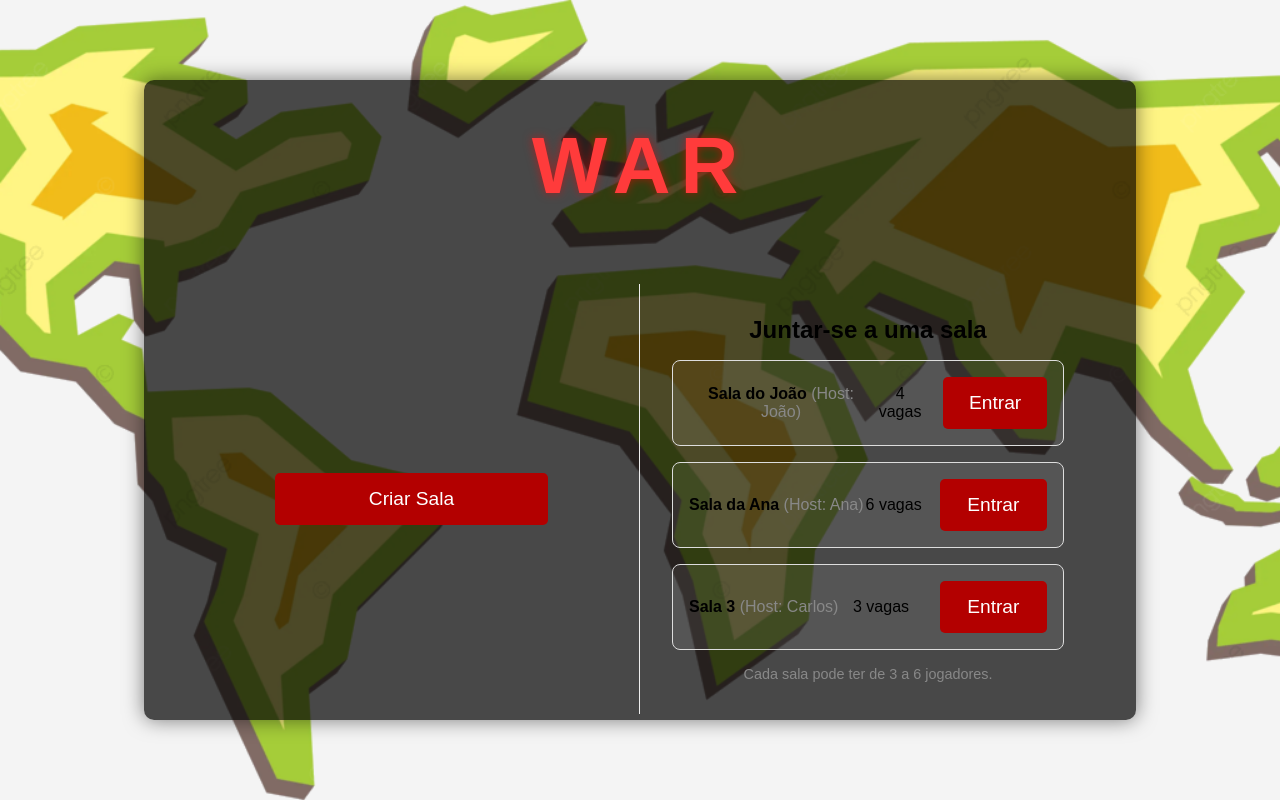
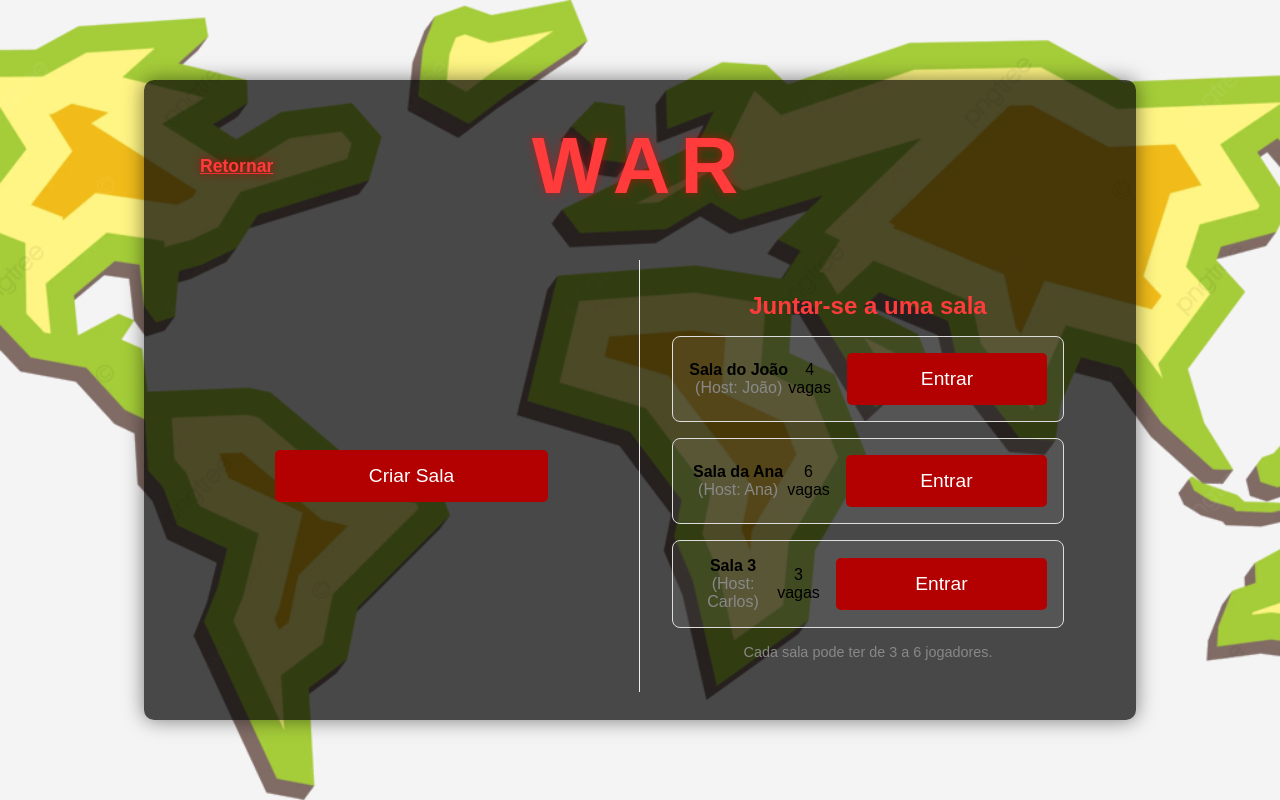
Before and after one commit to es2-uff/war-web, a React (Vite) app: page / in a window 1280 px wide. Both pictures are taken after a click on the button "Play Now". Built offline with nearby package versions, Linux system fonts and the light colour scheme; the HTML template or start-up script is replaced by a standard one.

Commit message:
Ajustes estéticos e implementação de botão de retorno para tela inicial (futuramente tela anterior).

```diff
--- a/src/assets/styles/landing.css
+++ b/src/assets/styles/landing.css
@@ -43,12 +43,17 @@ body {
 .buttons-container {
     display: flex;
     flex-direction: column;
-    gap: 20px;
+    gap: 24px;
     align-items: center;
+    width: 100%;
+    max-width: 400px;
+    margin: 0 auto;
 }
 
 .game-button {
-    width: 30%;
+    width: 100%;
+    min-width: 200px;
+    max-width: 350px;
     padding: 15px 0;
     font-size: 1.2rem;
     background-color: #b30000;
@@ -57,6 +62,7 @@ body {
     border-radius: 5px;
     cursor: pointer;
     transition: all 0.3s ease;
+    margin: 0 auto;
 }
 
 .game-button:hover {
--- a/src/components/Landing.jsx
+++ b/src/components/Landing.jsx
@@ -12,10 +12,21 @@ const Landing = () => {
 
   return (
     <div className="landing-container">
-      <div className="content-box" style={{display:'flex', flexDirection:'column', justifyContent:'flex-start', alignItems:'center', height:'80vh'}}>
-        <h1 className="title">WAR</h1>
+      <div className="content-box" style={{display:'flex', flexDirection:'column', justifyContent: 'space-between', alignItems:'center', height:'80vh'}}>
+        <div style={{display:'flex', alignItems:'center', width:'100%', justifyContent:'center', gap:'1rem', marginBottom:'1rem', position:'relative'}}>
+          <h1 className="title" style={{marginBottom:0, marginLeft: showSalas ? '0' : 'auto', marginRight: showSalas ? '0' : 'auto'}}>WAR</h1>
+          {showSalas ? (
+            <span
+              className="retornar-link"
+              style={{position:'absolute', left:'0', cursor:'pointer', fontSize:'1.1rem', color:'#ff3b3b', textShadow:'0 0 8px #b30000', fontWeight:'bold', padding:'0.5rem 1rem', borderRadius:'5px', transition:'box-shadow 0.3s', textDecoration:'underline'}}
+              onClick={() => setShowSalas(false)}
+              onMouseOver={e => e.currentTarget.style.boxShadow = '0 0 12px #ff3b3b'}
+              onMouseOut={e => e.currentTarget.style.boxShadow = 'none'}
+            >Retornar</span>
+          ) : null}
+        </div>
         {!showSalas ? (
-          <div className="buttons-container" style={{marginTop:'2rem'}}>
+          <div className="buttons-container" style={{marginTop:'2rem', marginBottom:'10vh'}}>
             <button className="game-button" onClick={() => setShowSalas(true)}>Play Now</button>
             <button className="game-button">How To Play</button>
             <button className="game-button">About</button>
@@ -27,7 +38,7 @@ const Landing = () => {
               <button className="game-button" style={{width:'60%'}}>Criar Sala</button>
             </div>
             <div style={{width:'50%', padding:'2rem', display:'flex', flexDirection:'column', height:'100%'}}>
-              <h2 style={{marginBottom:'1rem'}}>Juntar-se a uma sala</h2>
+              <h2 style={{marginBottom:'1rem', color: '#ff3b3b'}}>Juntar-se a uma sala</h2>
               <ul style={{listStyle:'none', padding:0}}>
                 {mockSalas.map((sala, idx) => (
                   <li key={idx} style={{marginBottom:'1rem', padding:'1rem', border:'1px solid #ddd', borderRadius:'8px', display:'flex', justifyContent:'space-between', alignItems:'center', background:'rgba(255,255,255,0.07)'}}>
```
